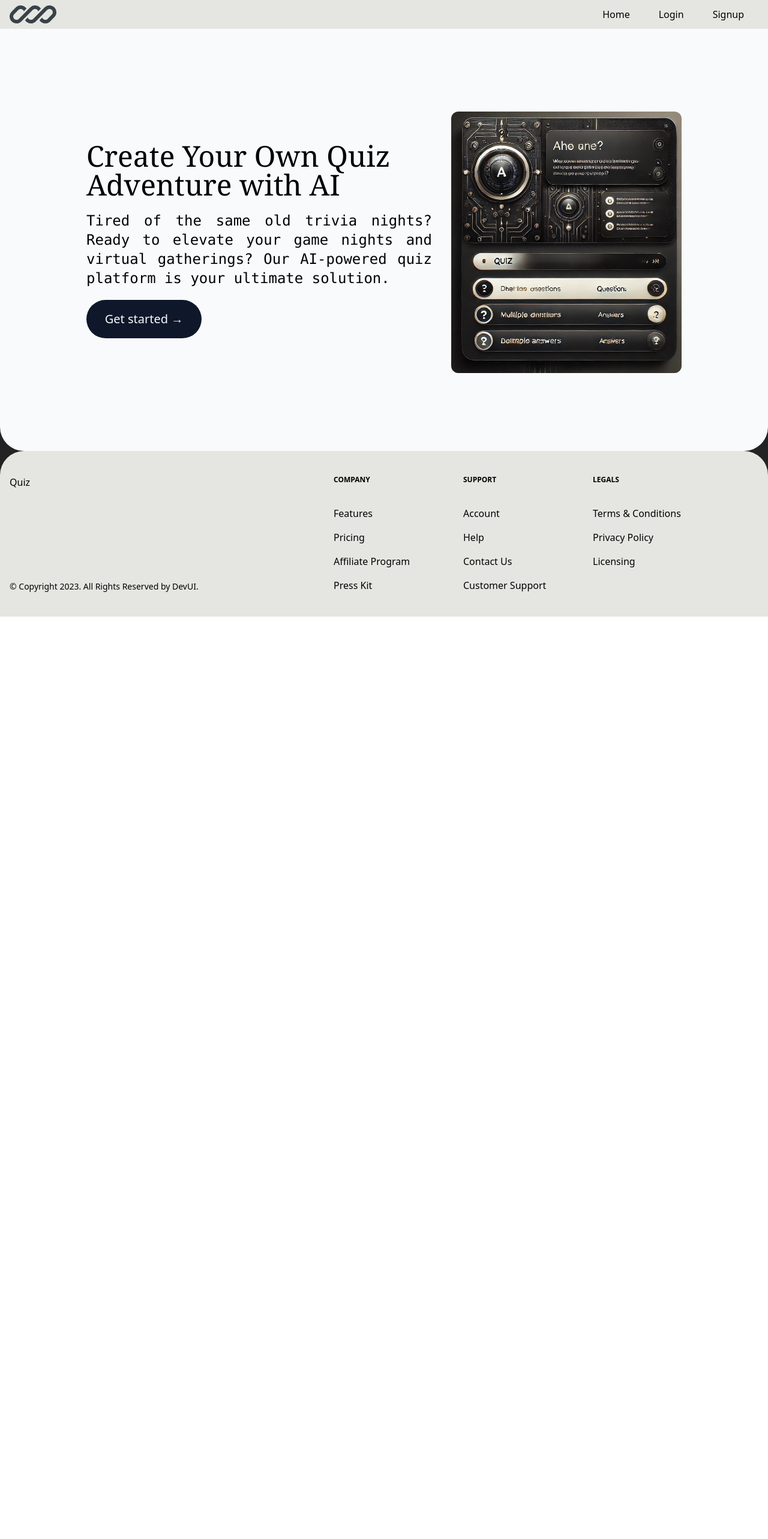
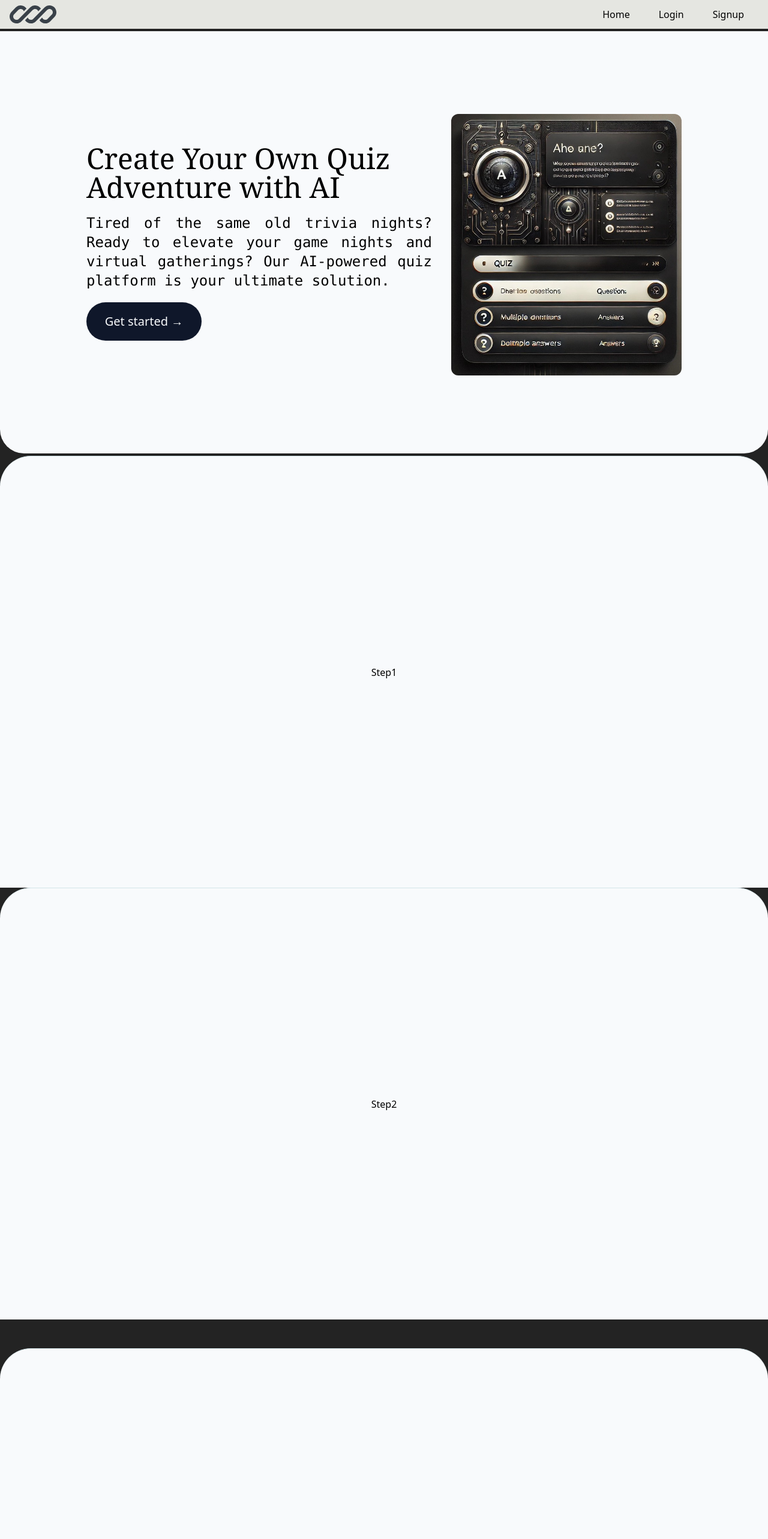
Before and after one commit to Fahad-kidwai/ai-quiz-platform-frontend, a React (Vite) app: page / in a window 1280 px wide. Shown: the top 2566 px of the page at 60% size. Before the commit the page ends 1028 px from the top, so only its background shows below. Built offline with nearby package versions, Linux system fonts and the light colour scheme.

Commit message:
Stepper created

```diff
--- a/src/App.jsx
+++ b/src/App.jsx
@@ -1,7 +1,7 @@
 import { useState } from "react";
 import { Outlet } from "react-router-dom";
 
-import { Footer, Header } from "./components";
+import { Footer, Header, Step1, Step2, Step3 } from "./components";
 import Hero from "./components/Hero";
 
 function App() {
@@ -13,6 +13,9 @@ function App() {
         <Header />
         <main className="">
           <Hero />
+          <Step1 />
+          <Step2 />
+          <Step3 />
           <Outlet />
         </main>
         <Footer />
--- a/src/components/Hero.jsx
+++ b/src/components/Hero.jsx
@@ -4,7 +4,7 @@ import im from "./../assets/ai-image.jpg";
 
 const Hero = () => {
   return (
-    <div className="flex flex-col md:flex-row space-y-2 justify-around items-center  space-x-8 h-[88vh] px-10  md:px-36 py-4 bg-slate-50 rounded-b-[40px]">
+    <div className="flex flex-col md:flex-row space-y-2 justify-around items-center my-1 space-x-8 h-[88vh] px-10  md:px-36 py-4 bg-slate-50 rounded-b-[40px]">
       <div className=" max-w-xl flex flex-col justify-center space-y-5">
         <h1 className=" font-serif text-xl md:text-5xl">
           Create Your Own Quiz Adventure with AI
--- /dev/null
+++ b/src/components/Step1.jsx
@@ -0,0 +1,11 @@
+import React from "react";
+
+const Step1 = () => {
+  return (
+    <div className="flex md:sticky border-t border-[#d3e5e9] md:top-0  rounded-t-[4vw] h-[90vh] max-h-[53rem] justify-center items-center space-x-8 px-10  md:px-36 py-4 bg-slate-50">
+      Step1
+    </div>
+  );
+};
+
+export default Step1;
--- /dev/null
+++ b/src/components/Step2.jsx
@@ -0,0 +1,11 @@
+import React from "react";
+
+const Step2 = () => {
+  return (
+    <div className="flex md:sticky md:top-16 border-t border-[#d3e5e9] rounded-t-[4vw] h-[90vh] max-h-[53rem] justify-center items-center space-x-8 px-10  md:px-36 py-4 bg-slate-50">
+      Step2
+    </div>
+  );
+};
+
+export default Step2;
--- /dev/null
+++ b/src/components/Step3.jsx
@@ -0,0 +1,11 @@
+import React from "react";
+
+const Step3 = () => {
+  return (
+    <div className="flex md:sticky md:top-24 mt-12 border-t border-[#d3e5e9] rounded-t-[4vw] h-[90vh] max-h-[53rem] justify-center items-center space-x-8 px-10  md:px-36 py-4 bg-slate-50">
+      Step3
+    </div>
+  );
+};
+
+export default Step3;
--- a/src/components/index.js
+++ b/src/components/index.js
@@ -1,6 +1,9 @@
 import Header from "./Header/Header";
 import Footer from "./Footer/Footer";
 import Container from "./Container/Container";
+import Step1 from "./Step1";
+import Step2 from "./Step2";
+import Step3 from "./Step3";
 import Logo from "./Logo";
 
-export { Header, Footer, Container, Logo };
+export { Header, Footer, Container, Logo, Step1, Step2, Step3 };
```
